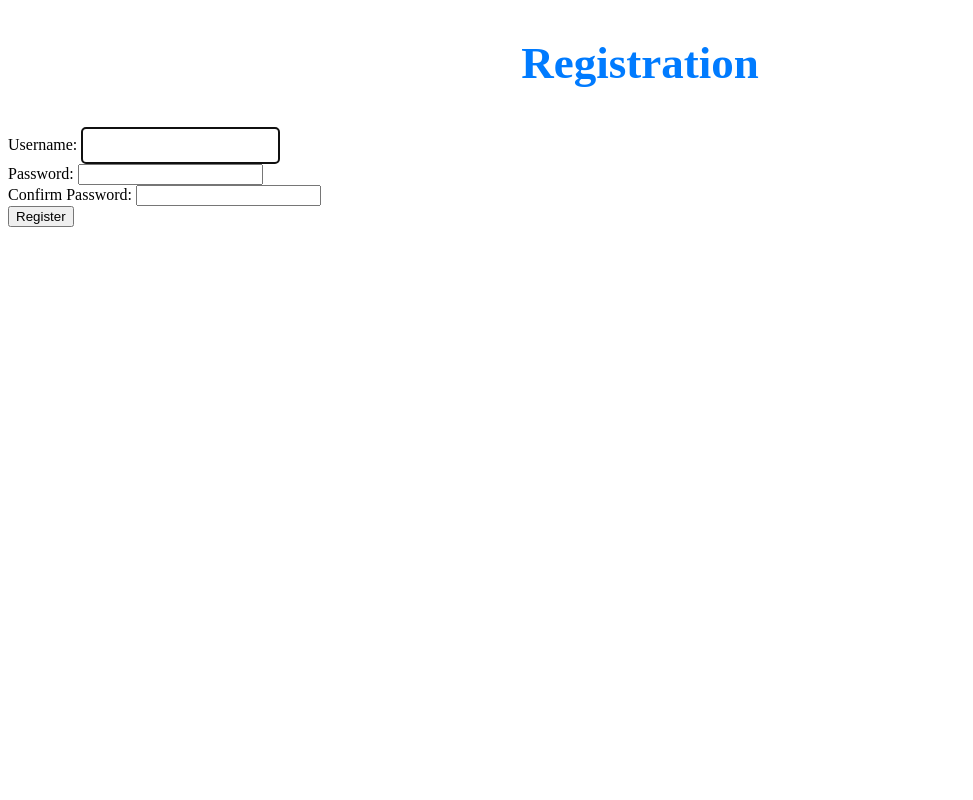
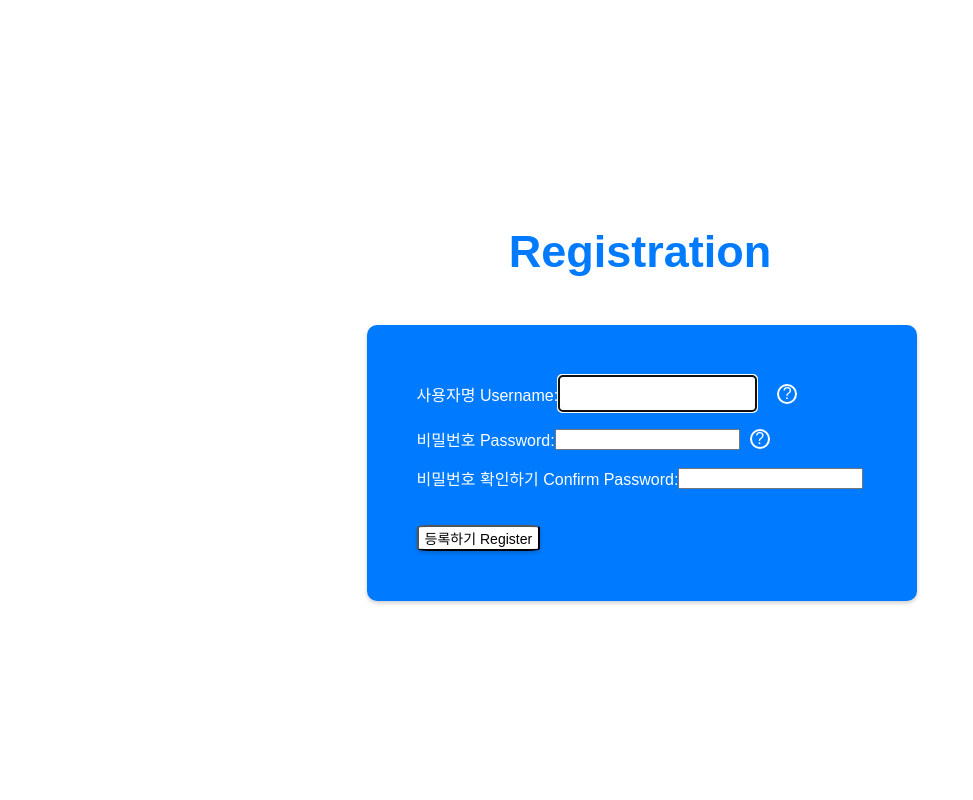
Before and after one commit to maroo1746/noverdose, a Django app: page /signup/ in a window 1280 px wide. Shown: the whole page, without its empty margins (0-973 px from the left). Run offline with Django 4.2, Linux system fonts and the light colour scheme; parts of the project's set-up code (start-up, migrations or seed data) failed here and were passed over.

Commit message:
edit frontend signup

```diff
--- a/searchmed/static/css/styles.css
+++ b/searchmed/static/css/styles.css
@@ -101,5 +101,4 @@
         overflow-y: auto; /* 세로 스크롤 활성화 */
         max-height: 400px; /* 최대 높이 설정 */
     }
-
 </style>
--- a/searchmed/templates/searchmed/home.html
+++ b/searchmed/templates/searchmed/home.html
@@ -5,7 +5,7 @@
 <head>
     <meta charset="UTF-8">
     <meta name="viewport" content="width=device-width, initial-scale=1.0">
-    <title>홈 화면</title>
+    <title>홈 화면 Home Page</title>
     <link rel="stylesheet" href="{% static 'css/styles.css' %}">
     <style>
         body {
--- a/searchmed/templates/searchmed/signup.html
+++ b/searchmed/templates/searchmed/signup.html
@@ -3,36 +3,132 @@
 <!DOCTYPE html>
 <html>
 <head>
-    <title>Registration</title>
+    <title>등록 화면 Registration Page</title>
     <link rel="stylesheet" href="{% static 'css/styles.css' %}">
     <style>
-        h2{
+        body {
+            display: flex;
+            flex-direction: column;
+            align-items: center;
+            justify-content: center;
+            min-height: 100vh;
+            margin: 0;
+            font-family: 'Arial', sans-serif;
+            color: white;
+        }
+
+        h2 {
             color: #007BFF;
             text-align: center;
             font-size: 45px;
         }
+
+        .tooltip-container {
+            position: relative;
+            display: inline-block;
+        }
+
+        .help-button {
+            margin-left: 10px;
+            cursor: pointer;
+            border: 2px solid white;
+            border-radius: 50%;
+            background-color: transparent;
+            width: 20px;
+            height: 20px;
+            display: flex;
+            justify-content: center;
+            align-items: center;
+            font-size: 16px;
+            color: white;
+        }
+
+        .input-group {
+            margin-bottom: 10px;
+        }
+
+        .field-container {
+            display: flex;
+            align-items: center;
+        }
+
+        .tooltip-text {
+            font-size: 10px;
+            visibility: hidden;
+            width: 320px;
+            background-color: rgb(255, 255, 255);
+            color: #000000;
+            text-align: left;
+            border-radius: 6px;
+            position: absolute;
+            left: 70%;
+            z-index: 1;
+            opacity: 0;
+            transition: opacity 0.5s;
+        }
+
+        .tooltip-container .help-button:hover + .tooltip-text, .help-button:hover + .tooltip-text {
+            visibility: visible;
+            opacity: 0.85;
+        }
+
+        form {
+            display: flex;
+            flex-direction: column;
+            align-items: center;
+            justify-content: center;
+            margin: 0 auto;
+            font-size: 16px;
+        }
+
+        .form-container {
+            background-color: #007BFF;
+            padding: 50px;
+            border-radius: 10px;
+            box-shadow: 0 2px 4px rgba(0, 0, 0, 0.2);
+            width: 100%;
+            max-width: 450px;
+            margin: 10px auto;
+        }
+
+        button[type="submit"] {
+            font-size: 14px;
+            margin-top: 20px;
+            background-color: white;
+            border-radius: 10%;
+            box-shadow: 0 2px 4px rgba(0, 0, 0, 0.2);
+        }
     </style>
 </head>
 <body>
-
     <h2>Registration</h2>
 
     <form method="post">
         {% csrf_token %}
-    <div>
-        <label for="{{ form.username.id_for_label }}">Username:</label>
+        <div class="form-container">
+            <div class="input-group">
+                <label for="{{ form.username.id_for_label }}">사용자명 Username: </label>
+                <div class="field-container">
                     {{ form.username }}
+                    <button type="button" class="help-button">?</button>
+                    <span class="tooltip-text">{{ form.username.help_text }}</span>
                 </div>
-    <div>
-        <label for="{{ form.password1.id_for_label }}">Password:</label>
+            </div>
+            <div class="input-group">
+                <label for="{{ form.password1.id_for_label }}">비밀번호 Password: </label>
+                <div class="field-container">
                     {{ form.password1 }}
+                    <button type="button" class="help-button">?</button>
+                    <span class="tooltip-text">{{ form.password1.help_text }}</span>
                 </div>
-    <div>
-        <label for="{{ form.password2.id_for_label }}">Confirm Password:</label>
+            </div>
+            <div class="input-group">
+                <label for="{{ form.password2.id_for_label }}">비밀번호 확인하기 Confirm Password: </label>
                 {{ form.password2 }}
             </div>
-    <button type="submit">Register</button>
+            <button type="submit">등록하기 Register</button>
+        </div>
     </form>
+</body>
 
-</body>
 </html>
```
Lines whose indentation alone changed are shown as unchanged.
